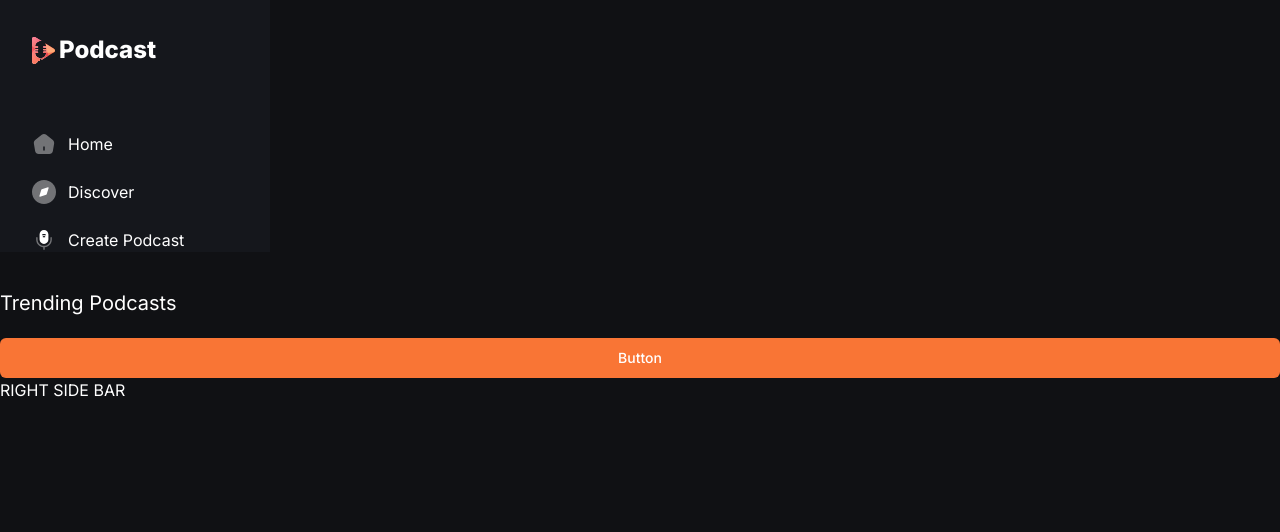
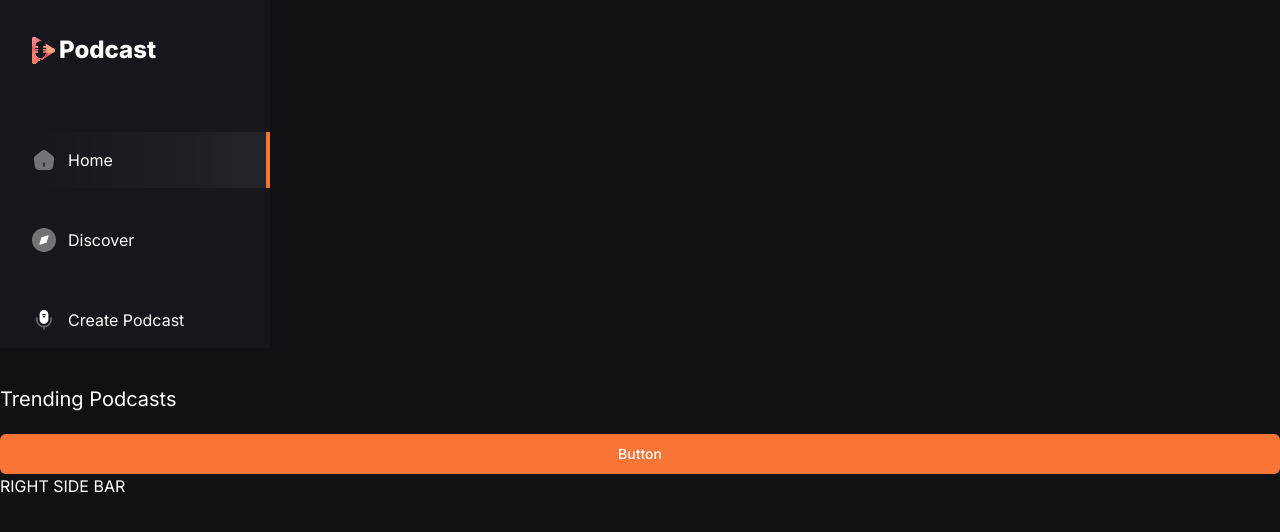
Before and after one commit to PhungHoang1909/Podcast_App, a Next.js app: page / in a window 1280 px wide. Shown: the top 532 px of the page. Built offline with nearby package versions, Linux system fonts and the light colour scheme.

Commit message:
Update LeftsideBar

```diff
--- a/components/LeftSidebar.tsx
+++ b/components/LeftSidebar.tsx
@@ -1,9 +1,16 @@
+"use client";
+
 import { sidebarLinks } from '@/constants'
+import { cn } from '@/lib/utils'
 import Image from 'next/image'
 import Link from 'next/link'
+import { usePathname, useRouter } from 'next/navigation'
 import React from 'react'
 
 const LeftSidebar = () => {
+  const pathname = usePathname();
+  const router = useRouter();
+
   return (
     <section className='left_sidebar'>
         <nav className='flex flex-col gap-6'>
@@ -13,7 +20,11 @@
             </Link>
 
             {sidebarLinks.map(( {route, label, imgURL} ) => {
-              return <Link href={route} key={label} className='flex gap-3'>
+              const isActive = pathname === route || pathname.startsWith(`${route}/`);
+
+              return <Link href={route} key={label} className={cn("flex gap-3 items-center py-4 max-lg:px-4 justify-center lg:justify-start", {
+                'bg-nav-focus border-r-4 border-orange-1': isActive
+              })}>
                 <Image src={imgURL} alt={label} width={24} height={24} />
                 <p>{label}</p>
               </Link>
```
